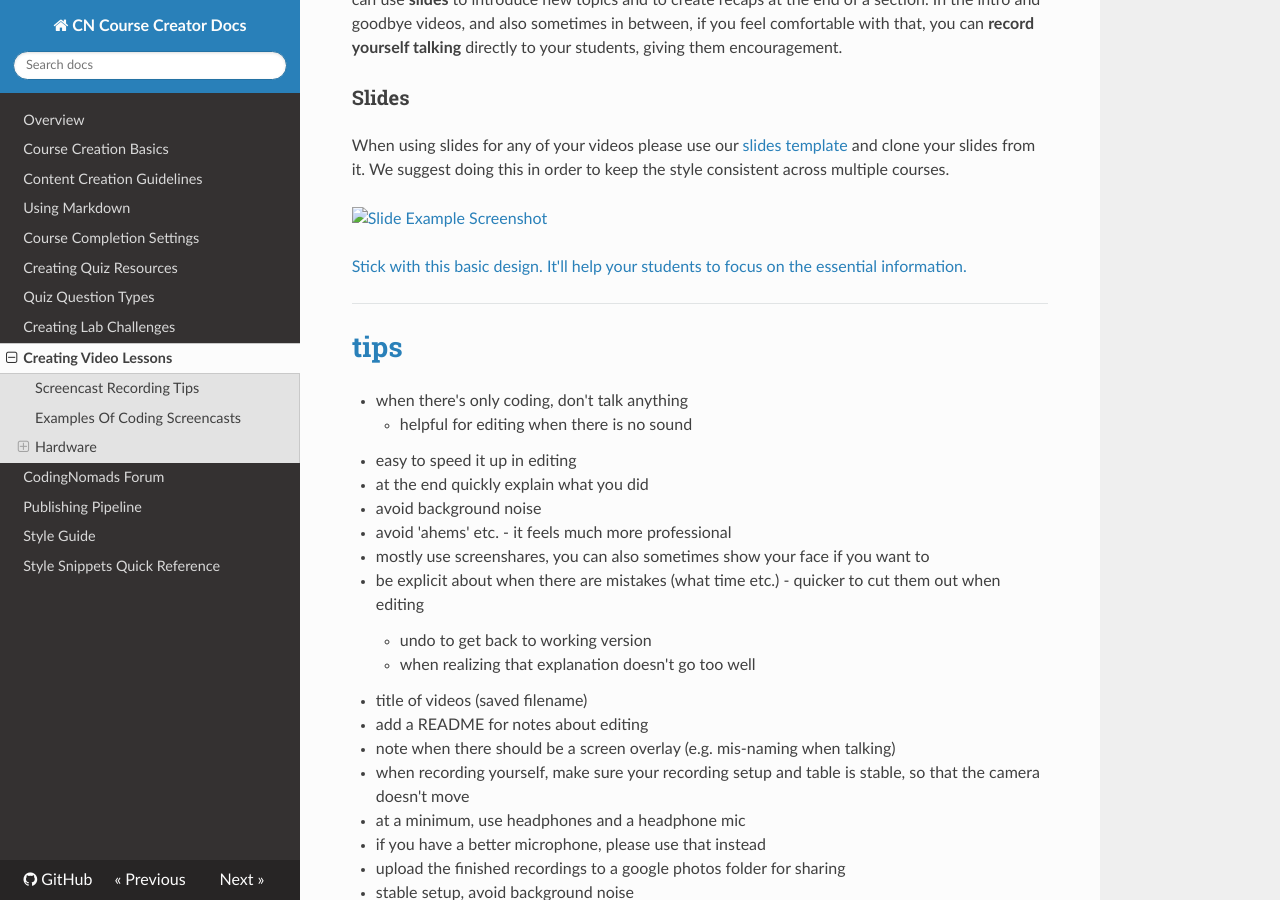
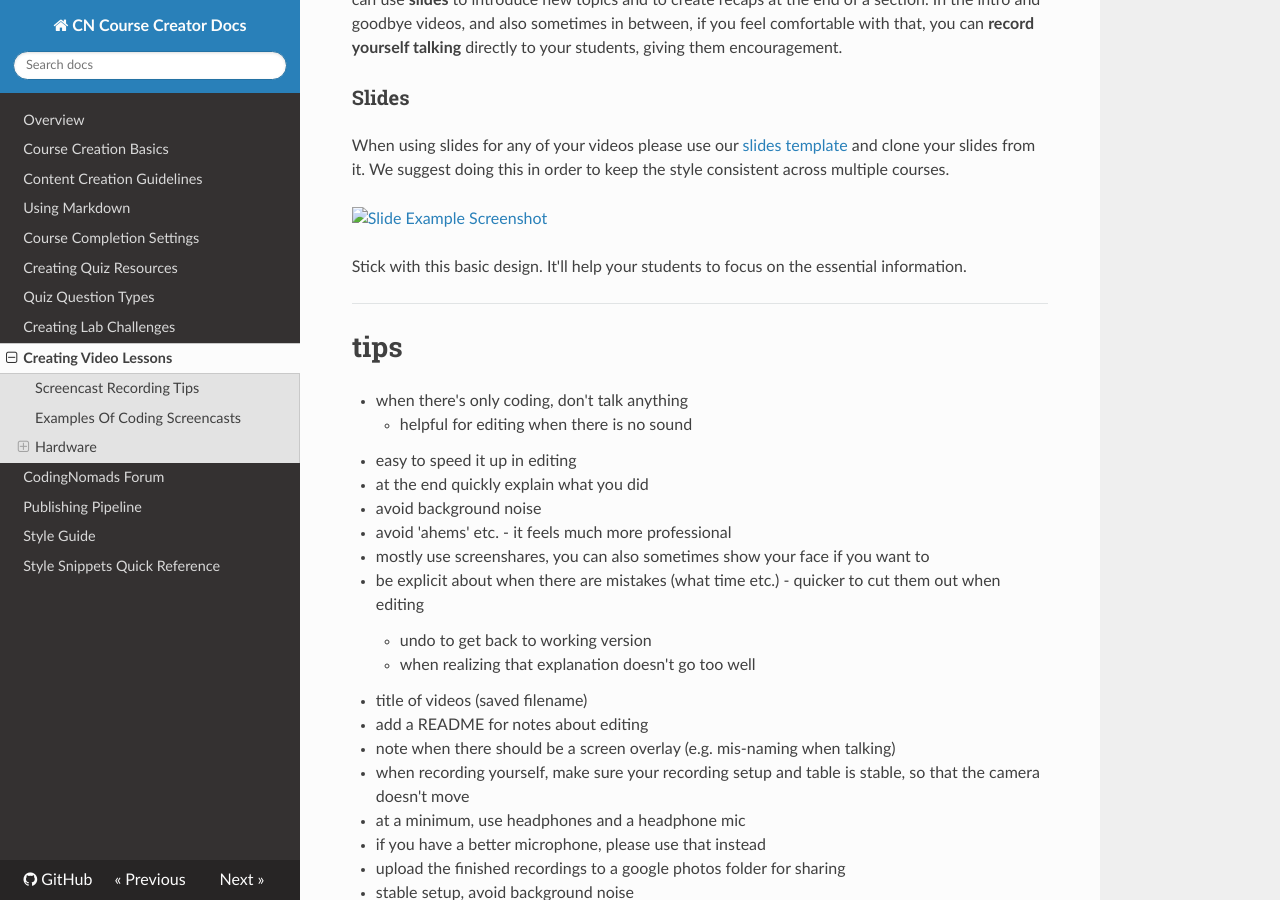
Before and after one commit to iansedano/creator-docs, an MkDocs documentation site: the page built from docs/07-creating-videos.md, in a window 1280 px wide and 900 px high, scrolled down 3492 px. Built offline with MkDocs 1.6.1, drawn with Linux system fonts in a browser that asks for light colours; nearby versions of some CDN libraries.

Commit message:
Fix link

```diff
--- a/docs/07-creating-videos.md
+++ b/docs/07-creating-videos.md
@@ -100,7 +100,7 @@ That said, you can always loosen it up and increase retention and enjoyment for
 
 When using slides for any of your videos please use our [slides template](https://docs.google.com/presentation/d/1TDzErFmyVnDkRoyWrotm8rE3Yy-yikzUFmeV0mCD4Dk/edit?usp=sharing) and clone your slides from it. We suggest doing this in order to keep the style consistent across multiple courses.
 
-<a href="https://docs.google.com/presentation/d/1TDzErFmyVnDkRoyWrotm8rE3Yy-yikzUFmeV0mCD4Dk/edit?usp=sharing" target="_blank"><img src="imgs/slide-section.png" alt="Slide Example Screenshot">
+<a href="https://docs.google.com/presentation/d/1TDzErFmyVnDkRoyWrotm8rE3Yy-yikzUFmeV0mCD4Dk/edit?usp=sharing" target="_blank"><img src="imgs/slide-section.png" alt="Slide Example Screenshot"></a>
 
 Stick with this basic design. It'll help your students to focus on the essential information.
 
```
